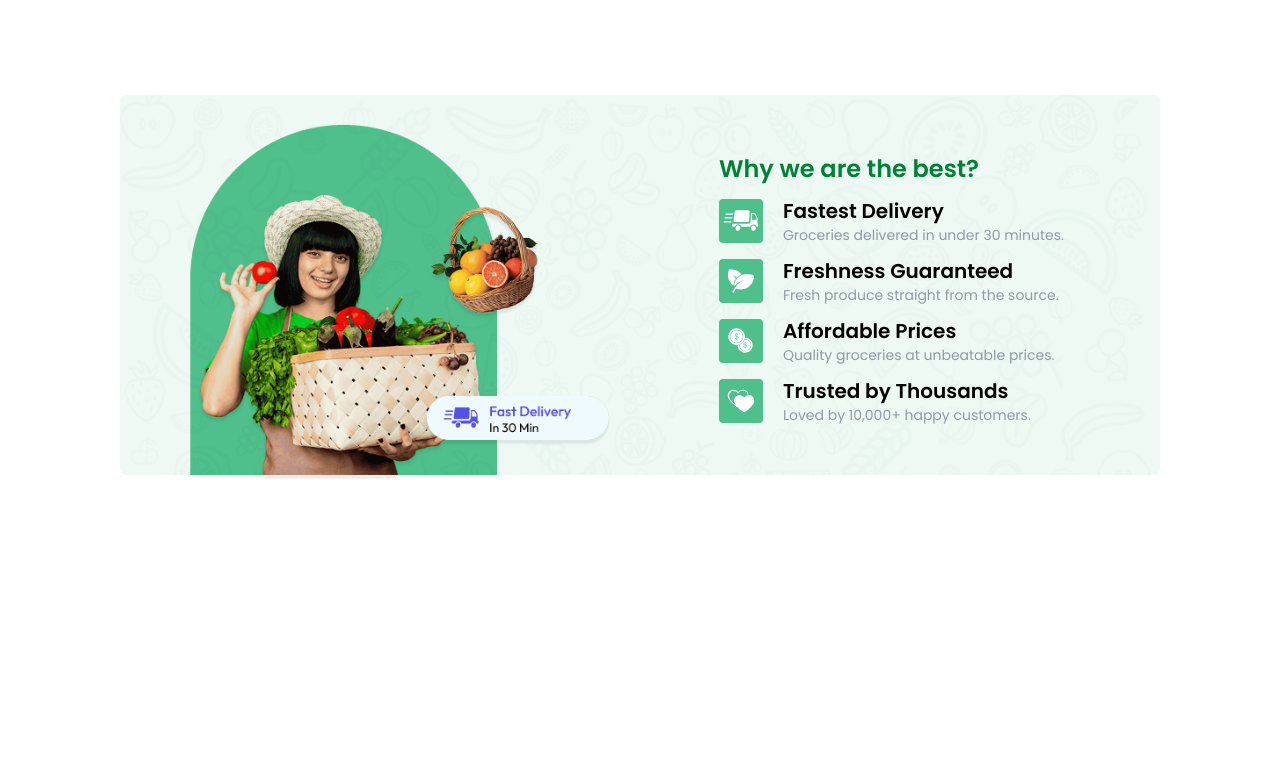
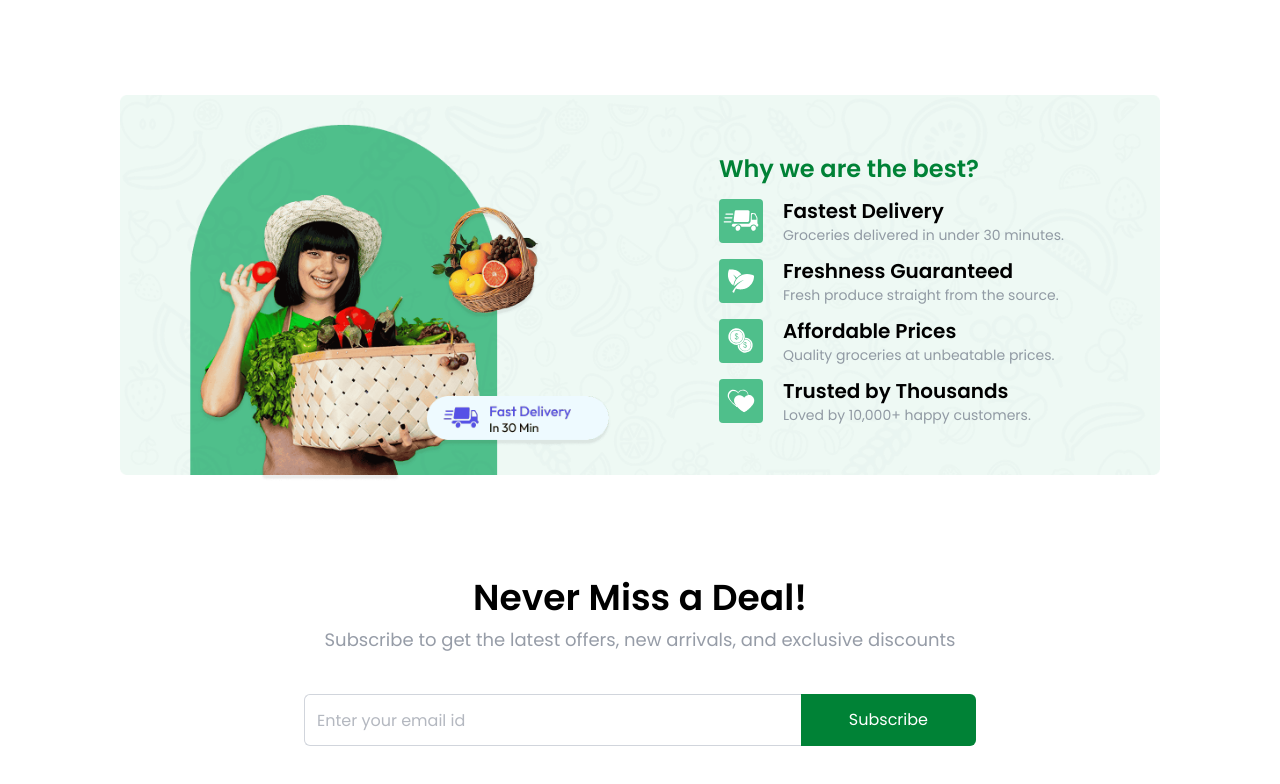
Before and after one commit to devikaupendran/NatureCart-MERN, a React (Vite) app in the folder client/: page / in a window 1280 px wide. Shown: the part 1247-2031 px from the top of the page. Before the commit the page ends 1729 px from the top, so only its background shows below. Built offline with nearby package versions, Linux system fonts and the light colour scheme; a web font is replaced by a local one.

Commit message:
created NewsLetter section

```diff
--- /dev/null
+++ b/client/src/Components/NewsLetter.jsx
@@ -0,0 +1,25 @@
+import React from 'react'
+
+const NewsLetter = () => {
+    return (
+        <div className="flex flex-col items-center justify-center text-center space-y-2 mt-24 pb-14">
+            <h1 className="md:text-4xl text-2xl font-semibold">Never Miss a Deal!</h1>
+            <p className="md:text-lg text-gray-500/70 pb-8">
+                Subscribe to get the latest offers, new arrivals, and exclusive discounts
+            </p>
+            <form className="flex items-center justify-between max-w-2xl w-full md:h-13 h-12">
+                <input
+                    className="border border-gray-300 rounded-md h-full border-r-0 outline-none w-full rounded-r-none px-3 text-gray-500"
+                    type="text"
+                    placeholder="Enter your email id"
+                    required
+                />
+                <button type="submit" className="md:px-12 px-8 h-full text-white bg-green-700 hover:bg-green-600 transition-all cursor-pointer rounded-md rounded-l-none">
+                    Subscribe
+                </button>
+            </form>
+        </div>
+    )
+}
+
+export default NewsLetter
--- a/client/src/Pages/Home.jsx
+++ b/client/src/Pages/Home.jsx
@@ -3,6 +3,7 @@ import Banner from '../Components/Banner'
 import Categories from '../Components/Categories'
 import BestSellers from '../Components/BestSellers'
 import BottomBanner from '../Components/BottomBanner'
+import NewsLetter from '../Components/NewsLetter'
 
 const Home = () => {
     return (
@@ -11,6 +12,7 @@ const Home = () => {
             <Categories />
             <BestSellers />
             <BottomBanner />
+            <NewsLetter />
         </div>
     )
 }
```
